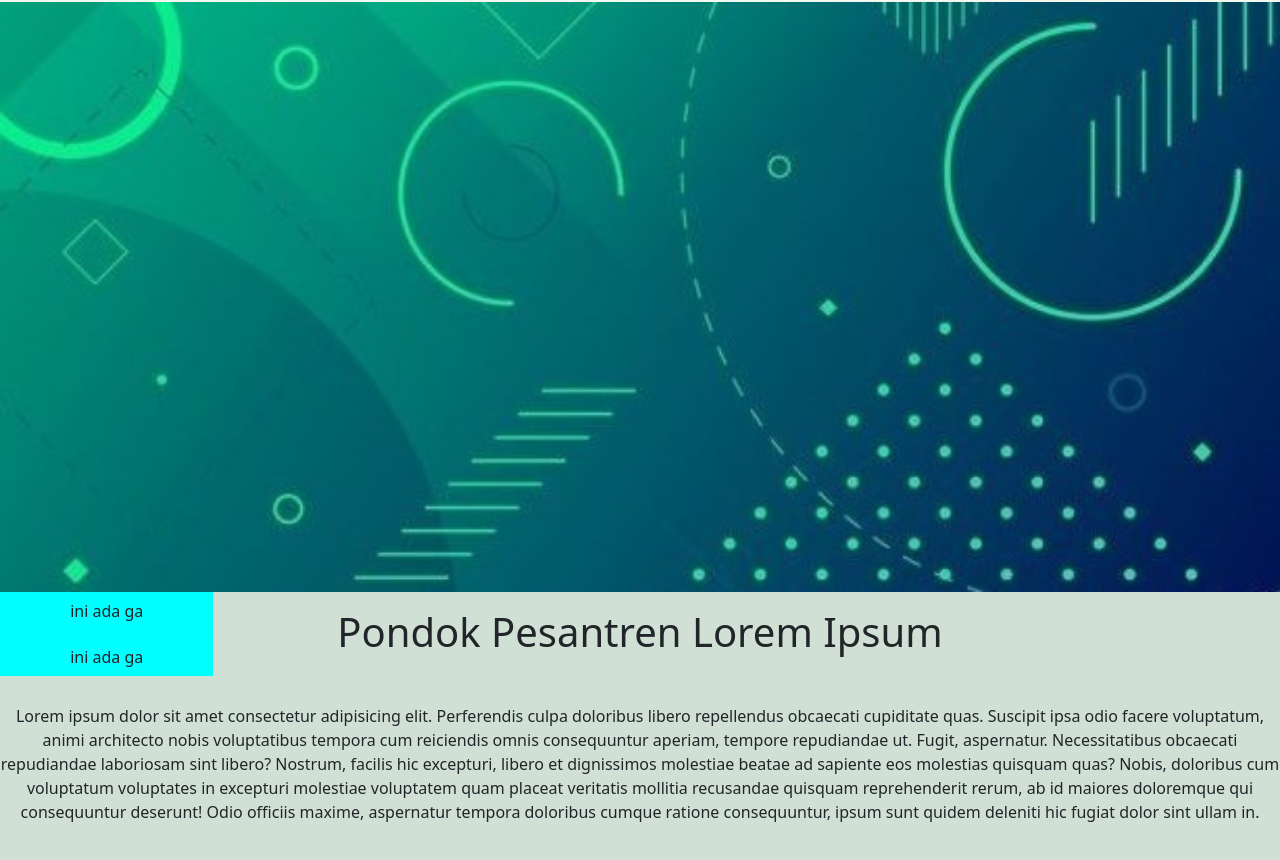
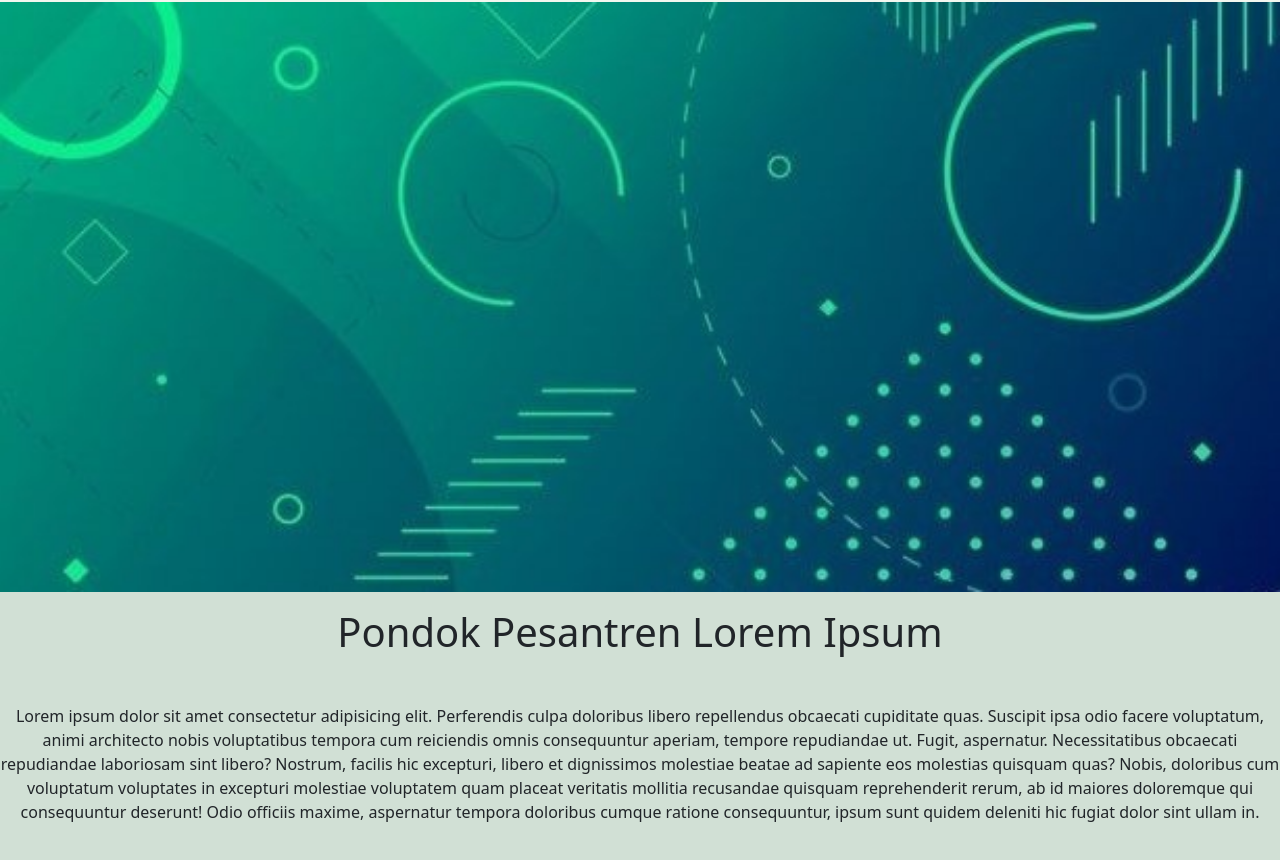
Before and after one commit to Seinz-design/website-pondok, a plain HTML site: page index.html in a window 1280 px wide. Shown: the part 54-914 px from the top of the page. Drawn offline with Linux system fonts and the light colour scheme.

Commit message:
fix full project 3

```diff
--- a/index.html
+++ b/index.html
@@ -39,8 +39,6 @@
         </nav>
         <div class="content-1">
             <div class="d-grid gap-2 col-2 mx-auto ">
-                <button class="btn">ini ada ga</button>
-                <button class="btn">ini ada ga</button>
             </div>
         </div>
         <div class="content-2 pt-3">
```
